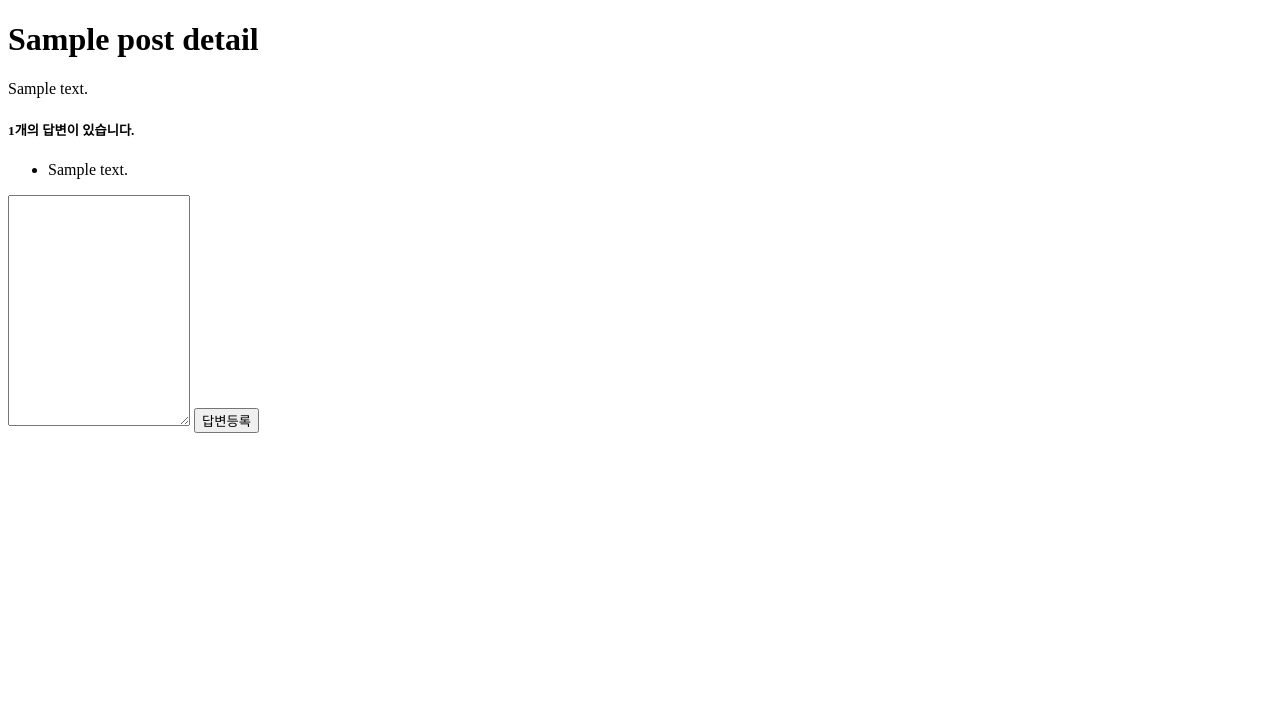
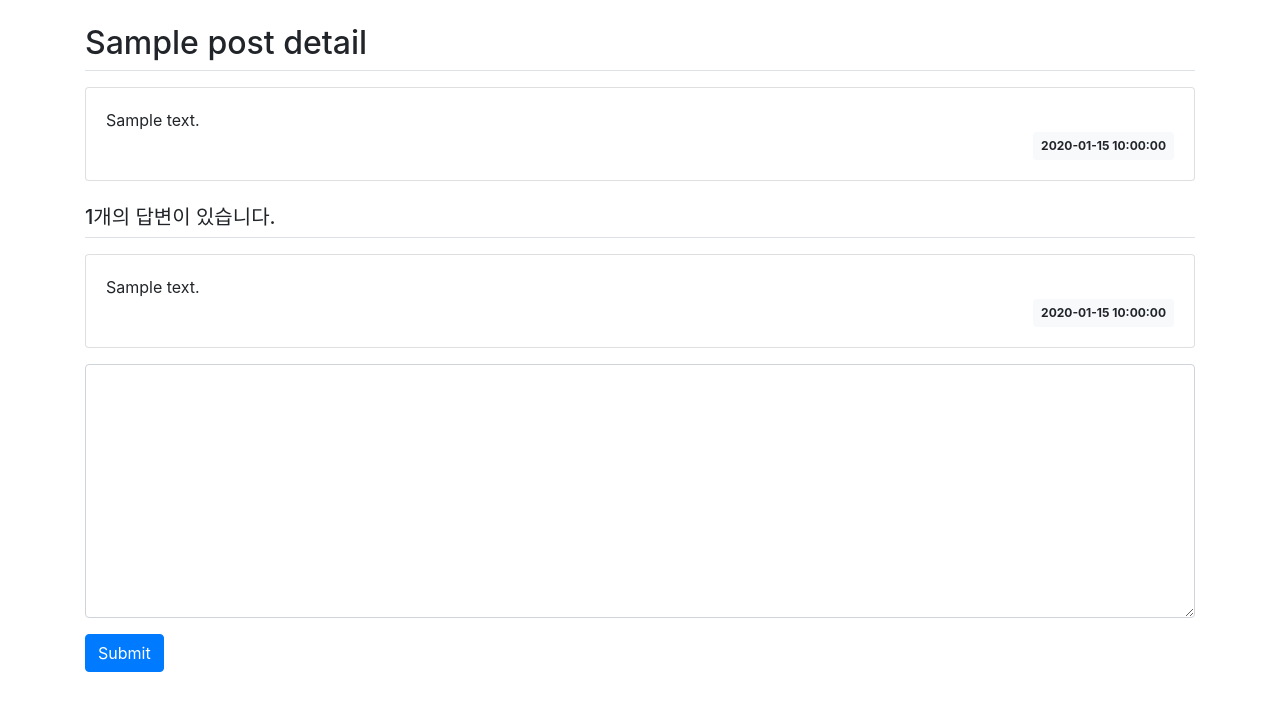
Before and after one commit to JGoo1/bulletinboard, a Python web app: template server-flask/templates/post_detail.html in a window 1280 px wide. Shown: the top 711 px of the page. Run offline with Jinja, Linux system fonts and the light colour scheme; the template is opened without the code that fills it: most values are stand-ins (such as "Sample title", 1, 10 or a date in 2020).

Commit message:
css 수정

```diff
--- a/server-flask/templates/post_detail.html
+++ b/server-flask/templates/post_detail.html
@@ -3,28 +3,40 @@
 <head>
     <meta charset="UTF-8">
     <title>Title</title>
+    <link rel="stylesheet" href="{{ url_for('static', filename='bootstrap.min.css') }}">
+    <link rel="stylesheet" href="{{ url_for('static', filename='style.css') }}">
 </head>
 <body>
-<h1>{{ post_detail.subject }}</h1>
 
-<div>
-    {{ post_detail.content }}
+<div class="container my-3">
+    <h2 class="border-bottom py-2">{{ post_detail.subject }}</h2>
+    <div class="card my-3">
+        <div class="card-body">
+            <div class="card-text" style="white-space: pre-line;">{{ post_detail.content }}</div>
+            <div class="d-flex justify-content-end">
+                <div class="badge badge-light p-2">
+                    {{ post_detail.create_date }}
+                </div>
+            </div>
+        </div>
+    </div>
+    <h5 class="border-bottom my-3 py-2">{{ answer_list.count() }}개의 답변이 있습니다.</h5>
+    {% for answer in answer_list %}
+    <div class="card my-3">
+        <div class="card-body">
+            <div class="card-text" style="white-space: pre-line;">{{ answer.content }}</div>
+            <div class="d-flex justify-content-end">
+                <div class="badge badge-light p-2">
+                    {{ answer.create_date }}
+                </div>
+            </div>
+        </div>
+    </div>
+    {% endfor %}
+    <form action="{{ url_for('answer.create', post_id=post_id) }}" method="post" class="my-3">
+        <div class="form-group">
+            <textarea name="content" id="content" class="form-control" rows="10"></textarea>
+        </div>
+        <input type="submit" value="Submit" class="btn btn-primary">
+    </form>
 </div>
-{% if answer_list %}
-<h5>{{ answer_list.count() }}개의 답변이 있습니다.</h5>
-{% endif %}
-
-<div>
-    <ul>
-    {% for answer in answer_list %}
-        <li>{{ answer.content }}</li>
-    {% endfor %}
-    </ul>
-</div>
-<form action="{{ url_for('answer.create', post_id=post_id) }}" method="post">
-    <textarea name="content" id="content" rows="15"></textarea>
-    <input type="submit" value="답변등록">
-</form>
-
-</body>
-</html>
--- a/server-flask/templates/post_list.html
+++ b/server-flask/templates/post_list.html
@@ -3,10 +3,11 @@
 <head>
     <meta charset="UTF-8">
     <title>Title</title>
+
+    <link rel="stylesheet" href="{{ url_for('static', filename='bootstrap.min.css') }}">
+    <link rel="stylesheet" href="{{ url_for('static', filename='style.css') }}">
 </head>
 <body>
-
-<link rel="stylesheet" href="{{ url_for('static', filename='bootstrap.min.css') }}">
 <div class="container my-3">
     <table class="table">
         <thead>
```
Also changed, not shown: server-flask/static/style.css (added).
